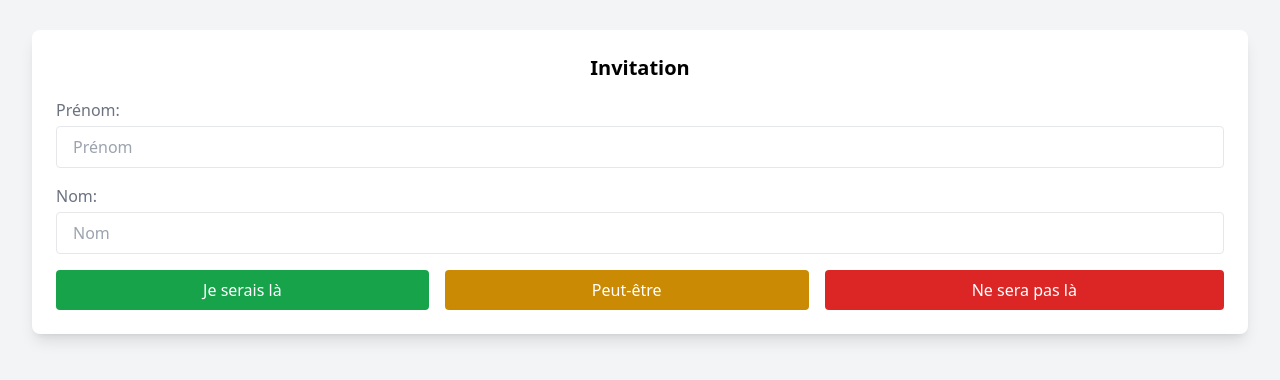
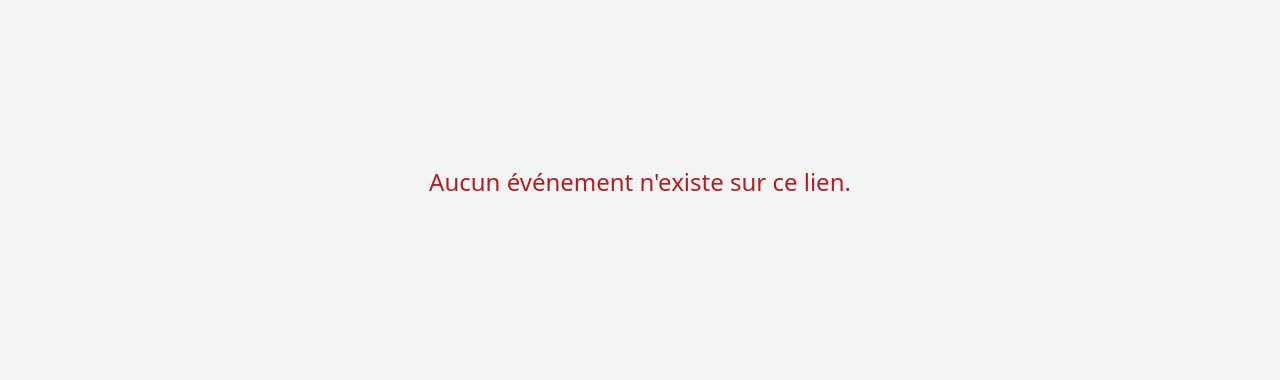
Before and after one commit to billy-java/soirie, a React (Vite) app: page /e/1/invitation in a window 1280 px wide. Shown: the part 218-598 px from the top of the page. Built offline with nearby package versions, Linux system fonts and the light colour scheme.

Commit message:
mise a jour - (33)

```diff
--- a/src/pages/Home.tsx
+++ b/src/pages/Home.tsx
@@ -162,6 +162,7 @@ const Home = () => {
           }}
           className="w-full max-w-md p-6 mb-6">
           <h3 className="text-xl font-bold mb-4">Créer un nouvel événement</h3>
+          <div className="flex flex-col">
             <label htmlFor="date" className="text-gray-500">
               Nom de l'événement:
             </label>
@@ -181,6 +182,8 @@ const Home = () => {
               }
               className="w-full mt-1 border border-gray-300 rounded-md p-2 mb-4"
             />
+          </div>
+          <div className="flex flex-col">
             <label htmlFor="date" className="text-gray-500">
               Date:
             </label>
@@ -188,7 +191,9 @@ const Home = () => {
               id="date"
               required
               type="date"
-            value={data.ajouter?.date ? iDateVersInput(data.ajouter.date) : ''}
+              value={
+                data.ajouter?.date ? iDateVersInput(data.ajouter.date) : ''
+              }
               onChange={(e) =>
                 setData({
                   ...data,
@@ -202,6 +207,8 @@ const Home = () => {
               }
               className="w-full mt-1 border border-gray-300 rounded-md p-2 mb-4"
             />
+          </div>
+          <div className="flex flex-col">
             <label htmlFor="lieu" className="text-gray-500">
               Lieu de l'événement:
             </label>
@@ -221,6 +228,8 @@ const Home = () => {
               }
               className="w-full border mt-1 border-gray-300 rounded-md p-2 mb-4"
             />
+          </div>
+          <div className="flex flex-col">
             <label htmlFor="typeE" className="text-gray-500">
               Type de l'événement:
             </label>
@@ -249,6 +258,8 @@ const Home = () => {
               <option value="Anniversaire">Anniversaire</option>
               <option value="Autre">Autre</option>
             </select>
+          </div>
+          <div className="flex flex-col">
             <label htmlFor="budget" className="text-gray-500">
               Budget prévu pour l'événement:
             </label>
@@ -268,6 +279,8 @@ const Home = () => {
               }
               className="w-full mt-1 border border-gray-300 rounded-md p-2 mb-4"
             />
+          </div>
+
           <button
             type="submit"
             className="bg-indigo-600 text-white size-fit px-4 py-2 rounded-md hover:bg-indigo-800 flex flex-nowrap justify-center items-center space-x-2">
--- a/src/pages/Invitations.tsx
+++ b/src/pages/Invitations.tsx
@@ -1,4 +1,4 @@
-import React, { useState } from 'react';
+import React, { useEffect, useState } from 'react';
 import { useParams, useNavigate } from 'react-router-dom';
 import {
   incrementConfirmations,
@@ -17,9 +17,26 @@ const Invitation: React.FC = () => {
   const [reponseSelectionnee, setReponseSelectionnee] = useState<number | null>(
     null
   );
-  const enLigne = useSelector((state:RootState_DB) => state.auth.token);
+  const [verification, setVerification] = useState<{
+    evExiste: boolean;
+    evEncours: boolean;
+  }>({ evExiste: false, evEncours: false });
+  const enLigne = useSelector((state: RootState_DB) => state.auth.token);
 
+  const cetEvenement = useSelector((state: RootState_DB) =>
+    state.evenement.evenementsAttr.find((el) => el.id === eId!)
+  );
 
+  useEffect(() => {
+    if (cetEvenement) {
+      setVerification({
+        evExiste: true,
+        evEncours: cetEvenement.invitation.statut === 1,
+      });
+    } else {
+      setVerification({ evExiste: false, evEncours: false });
+    }
+  }, [cetEvenement]);
 
   const libellesReponses: Record<number, string> = {
     1: 'Je serais là',
@@ -46,8 +63,6 @@ const Invitation: React.FC = () => {
       dispatch(incrementRejections(eId!));
     }
 
-
-
     setPopupVisible(false); // Masque le popup
     naviguer('/'); // Redirige vers la page d'accueil
     if (enLigne) {
@@ -63,10 +78,18 @@ const Invitation: React.FC = () => {
 
   return (
     <div className="px-8 py-14 flex flex-col items-center justify-center h-screen bg-gray-100">
+      {!eId || !verification.evExiste ? (
+        <div className="h-screen p-10 text-2xl text-red-700 flex justify-center items-center text-center">
+          Aucun événement n'existe sur ce lien.
+        </div>
+      ) : verification.evExiste && !verification.evEncours ? (
+        <div className="p-10 text-2xl text-red-700 flex justify-center items-center text-center">
+          Les invitations pour cet événement ont été fermées. Veillez s'il vous
+          plaît informer l'organisateur.
+        </div>
+      ) : (
         <div className="p-6 bg-white rounded-lg shadow-lg w-full">
-        <h2 className="mb-4 text-xl font-bold text-center">
-          Invitation
-        </h2>
+          <h2 className="mb-4 text-xl font-bold text-center">Invitation</h2>
           <label htmlFor="prenom" className="text-gray-500">
             Prénom:
           </label>
@@ -112,6 +135,7 @@ const Invitation: React.FC = () => {
             </button>
           </div>
         </div>
+      )}
 
       {/* Affichage conditionnel du bouton Retour à l'événement */}
       {enLigne && (
@@ -152,5 +176,4 @@ const Invitation: React.FC = () => {
     </div>
   );
 };
-
 export default Invitation;
```
Also changed, not shown: version.txt. Lines whose indentation alone changed are shown as unchanged.
